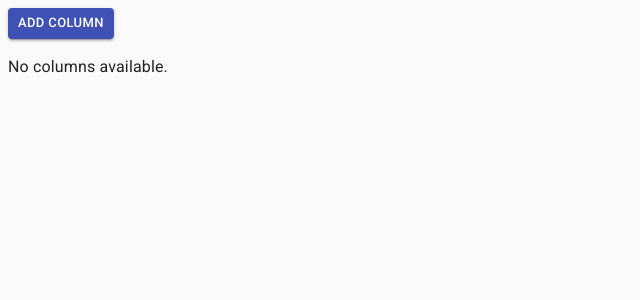
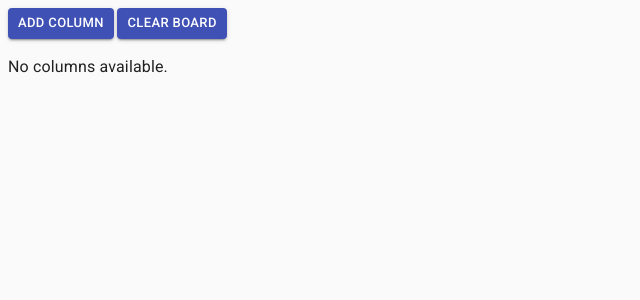
Before and after one commit to MadEyeAres/ProjectManagement-Kanban, a React (Create React App) app: page / in a window 1280 px wide. Shown: the top 300 px of the page, without its empty margins (0-640 px from the left). Built offline with nearby package versions, Linux system fonts and the light colour scheme.

Commit message:
Configure clear board button

```diff
--- a/src/PersonalKanban/containers/KanbanBoard/index.tsx
+++ b/src/PersonalKanban/containers/KanbanBoard/index.tsx
@@ -2,6 +2,7 @@ import React from "react";
 import Box from "@material-ui/core/Box";
 
 import AddColumnButton from "PersonalKanban/containers/AddColumnButton";
+import ClearBoardButton from "PersonalKanban/containers/ClearBoardButton";
 import KanbanBoard from "PersonalKanban/components/KanbanBoard";
 import { Column } from "PersonalKanban/types";
 import { getId, reorder } from "PersonalKanban/services/Utils";
@@ -17,6 +18,10 @@ const KanbanBoardContainer: React.FC<KanbanBoardContainerProps> = (props) => {
     },
     [columns]
   );
+
+  const handleClearBoard = React.useCallback(() => {
+    setColumns([]);
+  }, []);
 
   const handleAddColumn = React.useCallback(
     ({ column }: { column: Column }) => {
@@ -38,7 +43,11 @@ const KanbanBoardContainer: React.FC<KanbanBoardContainerProps> = (props) => {
 
   return (
     <Box padding={1}>
-      <AddColumnButton onSubmit={handleAddColumn} />
+      <Box display="flex">
+        <AddColumnButton onSubmit={handleAddColumn} />
+        &nbsp;
+        <ClearBoardButton onClear={handleClearBoard} />
+      </Box>
       <KanbanBoard columns={columns} onColumnMove={handleColumnMove} />
     </Box>
   );
```
